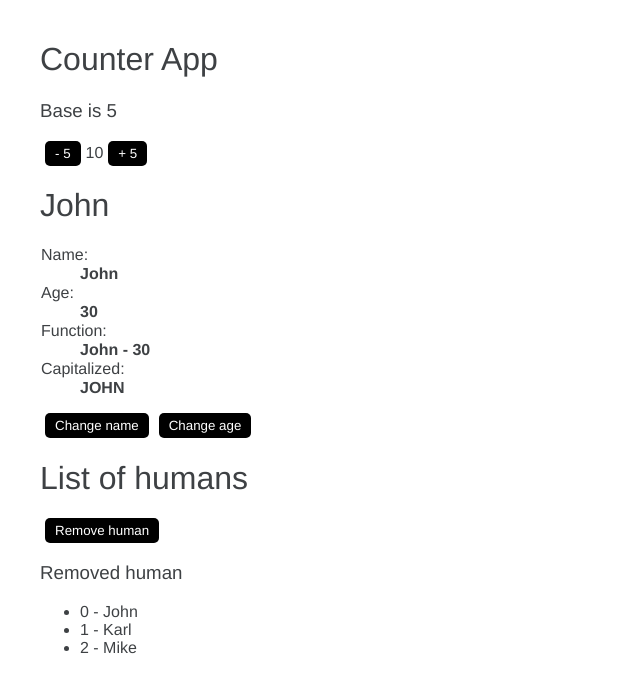
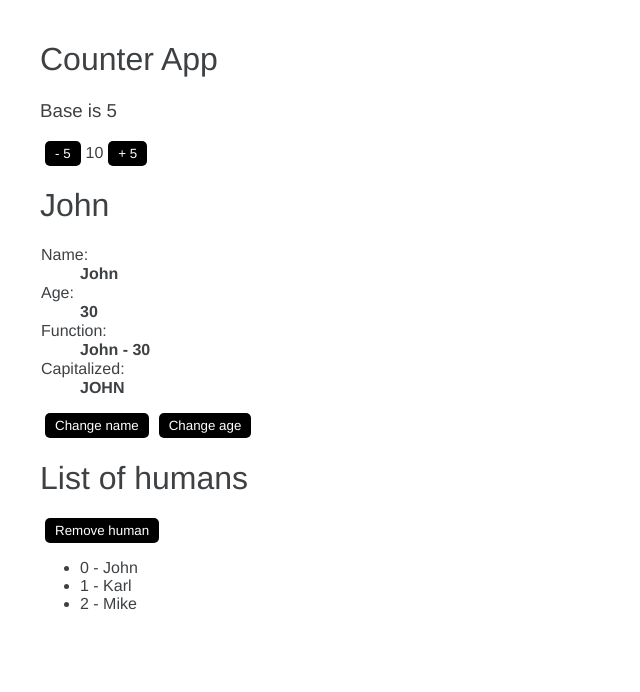
Before and after one commit to JFortun/LearningAngular, an Angular app: page / in a window 1280 px wide. Shown: the top 692 px of the page, without its empty margins (0-640 px from the left). Built offline with nearby package versions, Linux system fonts and the light colour scheme.

Commit message:
List of removed humans with *ngIf

```diff
--- a/src/app/humans/list/list.component.html
+++ b/src/app/humans/list/list.component.html
@@ -2,7 +2,7 @@
 
 <button (click)="removeHuman()">Remove human</button>
 
-<div>
+<div *ngIf="removedHuman!==''">
   <h3>Removed human</h3>
   <span>{{removedHuman}}</span>
 </div>
```
